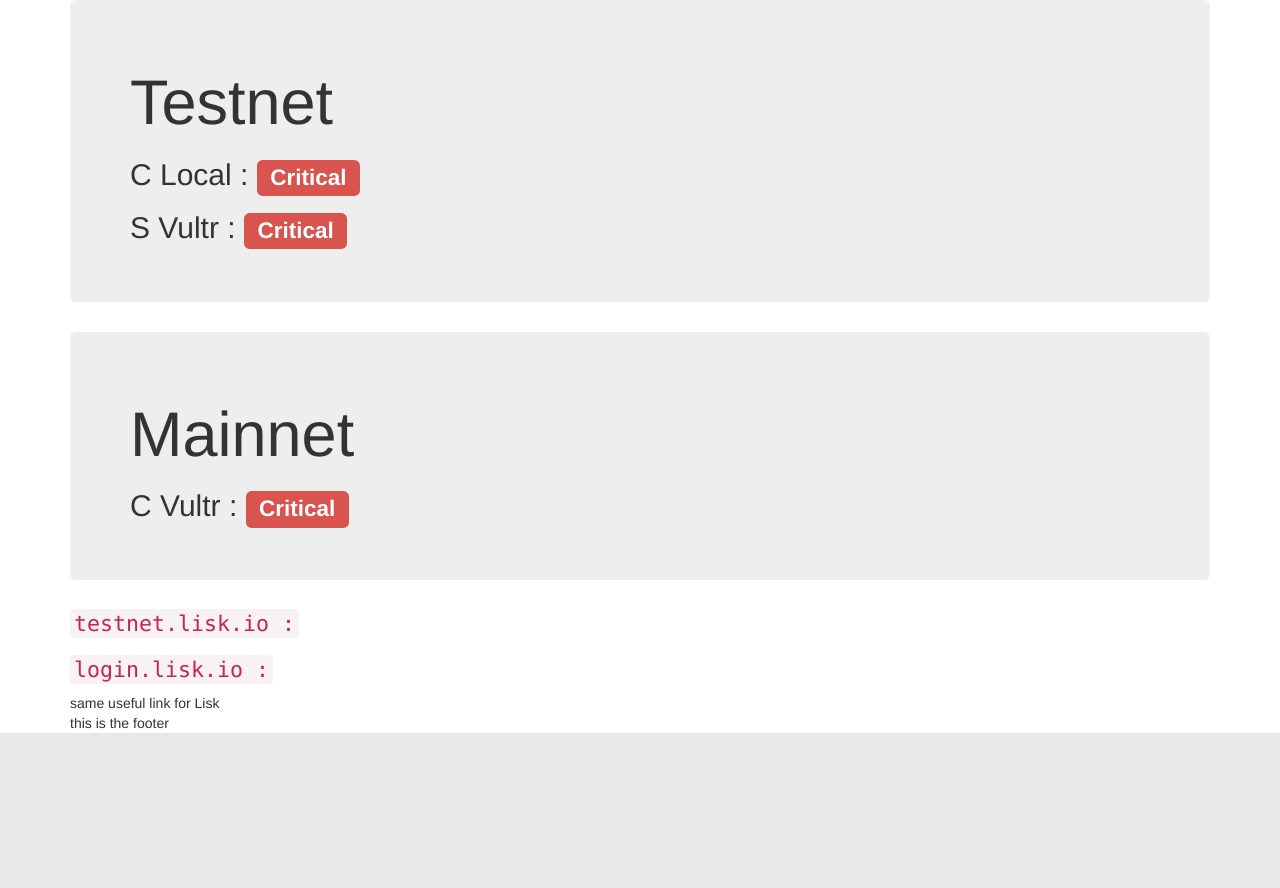
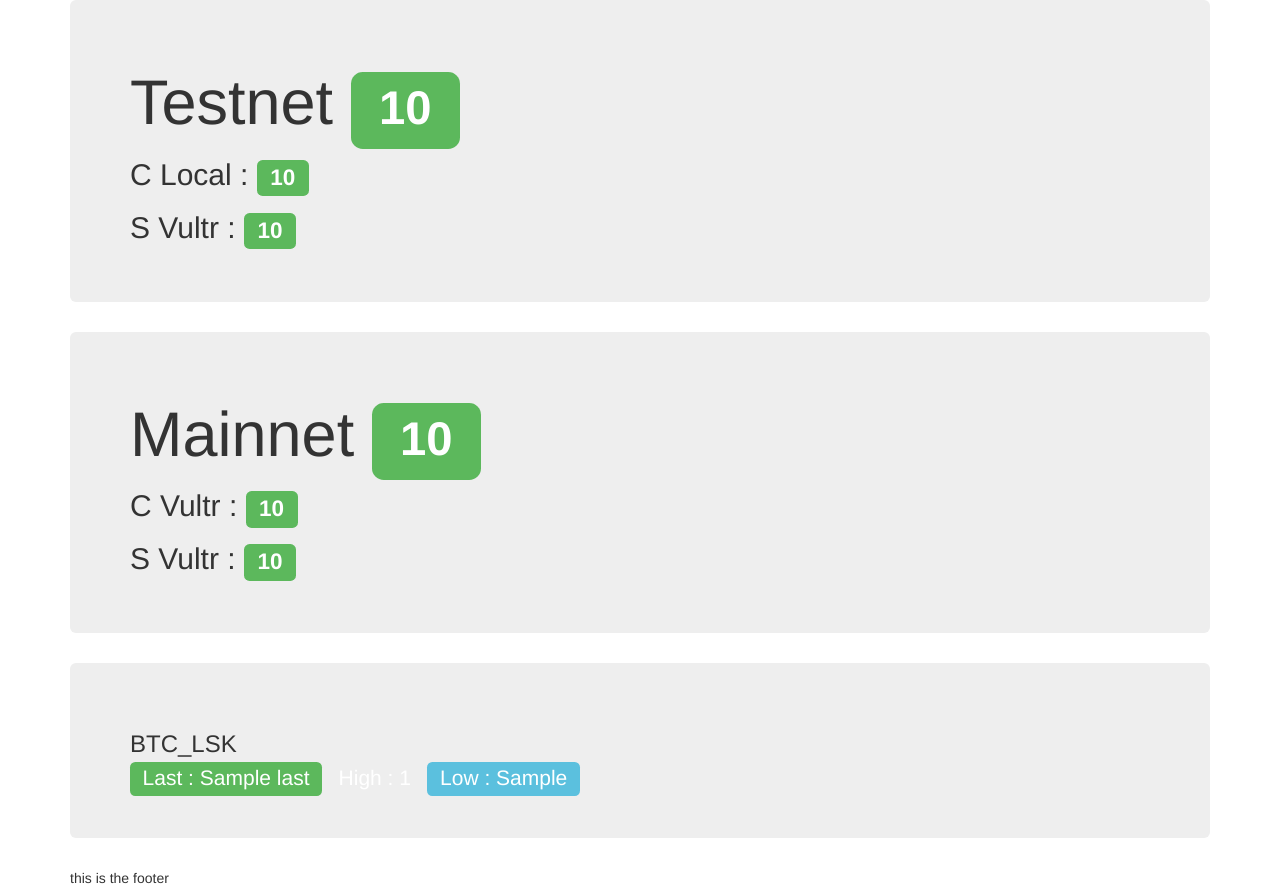
Before and after one commit to cezarsn/status_lisk, a Flask app: page / in a window 1280 px wide. Shown: the part 106-994 px from the top of the page. Before the commit the page ends 839 px from the top, so only its background shows below. Run offline with Flask 2, Linux system fonts and the light colour scheme; a database or web service that is not in the repository returns one stand-in record (values such as "Sample title"); data that the repository does not hold is empty; some libraries are stand-ins or nearby versions.

Commit message:
Stable version with VULTR prod and test servers

```diff
--- a/status_lisk/__init__.py
+++ b/status_lisk/__init__.py
@@ -5,7 +5,7 @@
 
 import models
 import views
-import controllerts
+import controllers
 
 
 if __name__ == "__main__":
--- /dev/null
+++ b/status_lisk/controllers.py
@@ -0,0 +1,26 @@
+import requests
+from status_lisk import app
+
+
+def make_request(url, api_path, params):
+    url_full = url + api_path + params
+    app.logger.debug(url_full)
+    try:
+        response = requests.get(url_full, params=params, timeout=0.5,)
+        if response.status_code == 200:
+            return response.json()
+    except requests.ConnectionError, requests.ConnectTimeout:
+        return False
+
+
+    #poloniex = controllers.make_requests('https://poloniex.com/public?command=returnTicker')
+
+def make_poloniex_req(params):
+    url_full = 'https://poloniex.com/public'
+    params = {'command' : params }
+    try:
+        response = requests.get(url_full, params=params, timeout=0.5,)
+        if response.status_code == 200:
+            return response.json()
+    except requests.ConnectionError, requests.ConnectTimeout:
+        return False
--- a/status_lisk/models.py
+++ b/status_lisk/models.py
@@ -1,4 +1,4 @@
-import controllerts
+import controllers
 
 
 
@@ -14,7 +14,7 @@
 
 
     def get_block_heigh(self):
-        block_heigh = controllerts.make_request(self.url, 'api/loader/status/sync', "")
+        block_heigh = controllers.make_request(self.url, 'api/loader/status/sync', "")['height']
         return block_heigh
 
     def __str__(self):
@@ -29,10 +29,3 @@
 
     def __str__(self):
         return 'Lisk Address:{} -Name:{} -Rank:{}'.format(self.lisk_address, self.name, self.rank)
-
-lisk_servers = [Server(protocol='http', host='192.168.178.31', port='7000', name='C Local', net='testnet'),
-		Server(protocol='http', host='45.63.117.29', port='7000', name='S Vultr', net='testnet'),
-		Server(protocol='http', host='185.92.221.6', port='8000', name='C Vutlr', net='mainnet')]
-
-ref_servers = [Server(protocol='https', host='testnet.lisk.io', port='443', name='testnet.lisk.io', net='testnet'),
-		Server(protocol='https', host='login.lisk.io', port='443', name='login.lisk.io', net='mainnet')]
--- a/status_lisk/templates/index.html
+++ b/status_lisk/templates/index.html
@@ -16,7 +16,7 @@
 <section class="container">
 
 	<div class="jumbotron">
-        <h1>Testnet</h1>
+        <h1>Testnet <span class="label label-success">{{ref_servers[0].status}}</span></h1>
 
 	{% for lisk_server in lisk_servers if lisk_server.net == "testnet" %}
 
@@ -32,7 +32,7 @@
 
 
 	<div class="jumbotron">
-	<h1>Mainnet</h1>
+	<h1>Mainnet <span class="label label-success">{{ref_servers[1].status}}</span></h1>
 
 	{% for lisk_server in lisk_servers if lisk_server.net == "mainnet" %}
 
@@ -52,16 +52,20 @@
 
     <!-- p class="lead">IP Address: <a class="btn btn-lg btn-success" href="{{lisk_servers.url}}" role="button">{{lisk_servers.host}}</a> / Port:{{lisk_servers.port}} </p>
 
-    -->
+
     {%for server in ref_servers%}
           <h3><code>{{server.name}} : {{server.status}}</code></h3>
     {%endfor%}
-
+    -->
 </section>
 
 
 <section class="container">
-    <div>same useful link for Lisk</div>
+    <div class="jumbotron"> <h3>BTC_LSK</h3>
+     <p class="label label-success">Last : {{ poloniex['last'] }}</p>
+     <p class="label label-prmary"> High : {{ poloniex['highestBid'] }}</p>
+     <p class="label label-info">Low : {{ poloniex['lowestAsk'] }}</p>
+    </div>
 </section>
 
 <footer class="container">
--- a/status_lisk/views.py
+++ b/status_lisk/views.py
@@ -1,21 +1,27 @@
 from flask import Flask, render_template
 from status_lisk import app
 from models import Server, Delegate
-
+import controllers
 
 #TO DO
 # chainge the name variable so is going to do dns name resolition
-lisk_servers = [Server(protocol='http', host='192.168.178.31', port='7000', name='C Local', net='testnet'),
-		Server(protocol='http', host='45.63.117.29', port='7000', name='S Vultr', net='testnet'),
-		Server(protocol='http', host='185.92.221.6', port='8000', name='C Vultr', net='mainnet')]
-
-ref_servers = [Server(protocol='https', host='testnet.lisk.io', port='443', name='testnet.lisk.io', net='testnet'),
-		Server(protocol='https', host='login.lisk.io', port='443', name='login.lisk.io', net='mainnet')]
-
+#https://poloniex.com/public?command=returnTicker
+#,"BTC_LSK":{"id":163,"last":"0.00052102","lowestAsk":"0.00052157","highestBid":"0.00052102","percentChange":"0.16374438","baseVolume":"2418.09014754","quoteVolume":"4801192.36555423","isFrozen":"0","high24hr":"0.00054450","low24hr":"0.00044504"},
 
 @app.route('/')
 @app.route('/index')
 def index():
+    lisk_servers = [Server(protocol='http', host='192.168.178.31', port='7000', name='C Local', net='testnet'),
+		Server(protocol='http', host='45.63.117.29', port='7000', name='S Vultr', net='testnet'),
+		Server(protocol='http', host='185.92.221.6', port='8000', name='C Vultr', net='mainnet'),
+		Server(protocol='http', host='104.207.130.189', port='8000', name='S Vultr', net='mainnet')]
+
+    ref_servers = [Server(protocol='https', host='testnet.lisk.io', port='443', name='testnet.lisk.io', net='testnet'),
+		Server(protocol='https', host='login.lisk.io', port='443', name='login.lisk.io', net='mainnet')]
+
+    #poloniex = controllers.make_requests('https://poloniex.com/public?command=returnTicker')
+
+    poloniex = controllers.make_poloniex_req('returnTicker')['BTC_LSK']
 
     delegate = Delegate(lisk_address = 16379340065696424247L)
-    return render_template('index.html', lisk_servers=lisk_servers, ref_servers=ref_servers, delegate= delegate)
+    return render_template('index.html', lisk_servers=lisk_servers, ref_servers=ref_servers, delegate= delegate, poloniex=poloniex)
```
Also changed, not shown: status_lisk/controllerts.py (deleted, +0 -13 lines).
